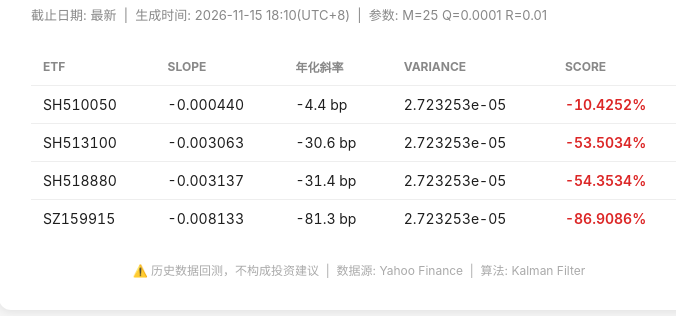
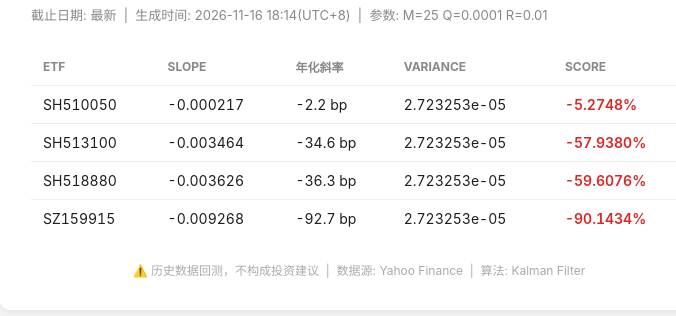
Before and after one commit to zhuyanxi/zhuyanxi.github.io, a plain HTML site: page etfscore/index.html in a window 1280 px wide. Shown: the part 88-404 px from the top of the page, without its empty margins (281-957 px from the left). Drawn offline with Linux system fonts and the light colour scheme.

Commit message:
chore: sync etf kalman score from CarnoFinance

```diff
--- a/etfscore/index.html
+++ b/etfscore/index.html
@@ -3,7 +3,7 @@
 <head>
 <meta charset="UTF-8">
 <meta name="viewport" content="width=device-width, initial-scale=1.0">
-<title>ETF 卡尔曼滤波评分 — 最新 (2026-11-15 18:10)</title>
+<title>ETF 卡尔曼滤波评分 — 最新 (2026-11-16 18:14)</title>
 <style>
   * { margin: 0; padding: 0; box-sizing: border-box; }
   body {
@@ -29,7 +29,7 @@
 <body>
 <div class="card">
   <h1>📊 ETF 卡尔曼滤波评分</h1>
-  <p class="sub">截止日期: 最新 &nbsp;|&nbsp; 生成时间: 2026-11-15 18:10(UTC+8)
+  <p class="sub">截止日期: 最新 &nbsp;|&nbsp; 生成时间: 2026-11-16 18:14(UTC+8)
      &nbsp;|&nbsp; 参数: M=25 Q=0.0001 R=0.01</p>
   <table>
     <thead>
@@ -38,28 +38,28 @@
     <tbody>
       <tr>
             <td>SH510050</td>
-            <td>-0.000440</td>
-            <td>-4.4 bp</td>
+            <td>-0.000217</td>
+            <td>-2.2 bp</td>
             <td>2.723253e-05</td>
-            <td style="color:#dc2626;font-weight:600">-10.4252%</td>
+            <td style="color:#dc2626;font-weight:600">-5.2748%</td>
         </tr><tr>
             <td>SH513100</td>
-            <td>-0.003063</td>
-            <td>-30.6 bp</td>
+            <td>-0.003464</td>
+            <td>-34.6 bp</td>
             <td>2.723253e-05</td>
-            <td style="color:#dc2626;font-weight:600">-53.5034%</td>
+            <td style="color:#dc2626;font-weight:600">-57.9380%</td>
         </tr><tr>
             <td>SH518880</td>
-            <td>-0.003137</td>
-            <td>-31.4 bp</td>
+            <td>-0.003626</td>
+            <td>-36.3 bp</td>
             <td>2.723253e-05</td>
-            <td style="color:#dc2626;font-weight:600">-54.3534%</td>
+            <td style="color:#dc2626;font-weight:600">-59.6076%</td>
         </tr><tr>
             <td>SZ159915</td>
-            <td>-0.008133</td>
-            <td>-81.3 bp</td>
+            <td>-0.009268</td>
+            <td>-92.7 bp</td>
             <td>2.723253e-05</td>
-            <td style="color:#dc2626;font-weight:600">-86.9086%</td>
+            <td style="color:#dc2626;font-weight:600">-90.1434%</td>
         </tr>
     </tbody>
   </table>
```
